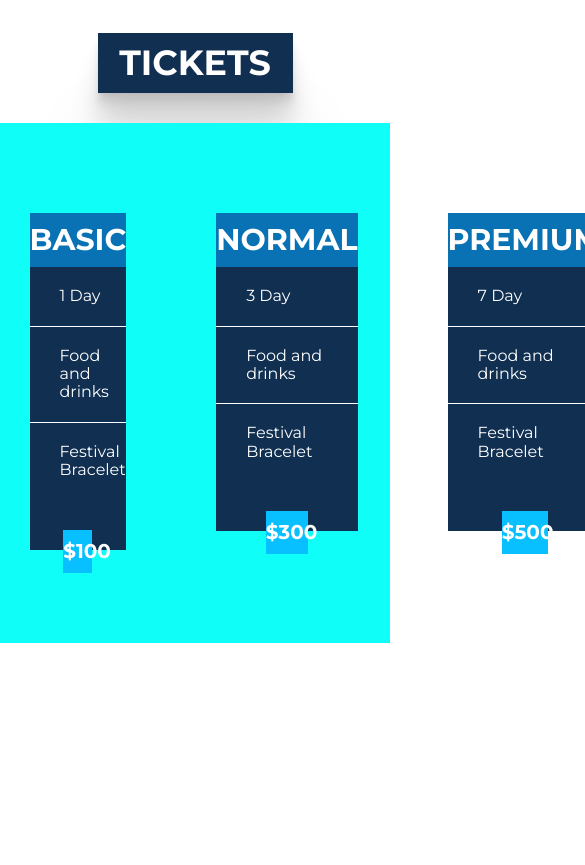
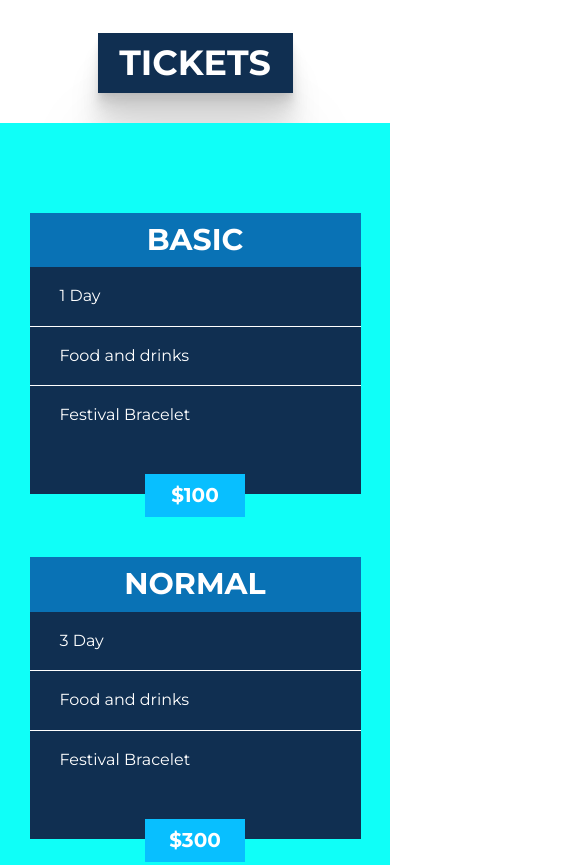
Before and after one commit to HectorGerardoZV/Proyecto04-MusicFestival, a website: page Build/html/index.html in a window 390 px wide. Shown: the part 7500-8365 px from the top of the page, 585 px wide, since content can reach past the window. Before the commit the page ends 8143 px from the top, so only its background shows below. Drawn offline with Linux system fonts and the light colour scheme.

Commit message:
responsive tickets section completion

```diff
--- a/code/sass/layout/_tickets.scss
+++ b/code/sass/layout/_tickets.scss
@@ -8,6 +8,22 @@
         padding-top: $big;
         padding-bottom: $medium;
         @include grid(3, $big);
+        @include mq(1000px) {
+            @include grid(2, $big);
+        }
+        .tickets__cart {
+            &:last-of-type {
+                @include mq(1000px) {
+                    grid-column: 1/3;
+                }
+                @include mq($tablet) {
+                    grid-column: 1/2;
+                }
+            }
+        }
+        @include mq($tablet) {
+            grid: none;
+        }
     }
 }
 
```
Also changed, not shown: Build/css/app.css.
